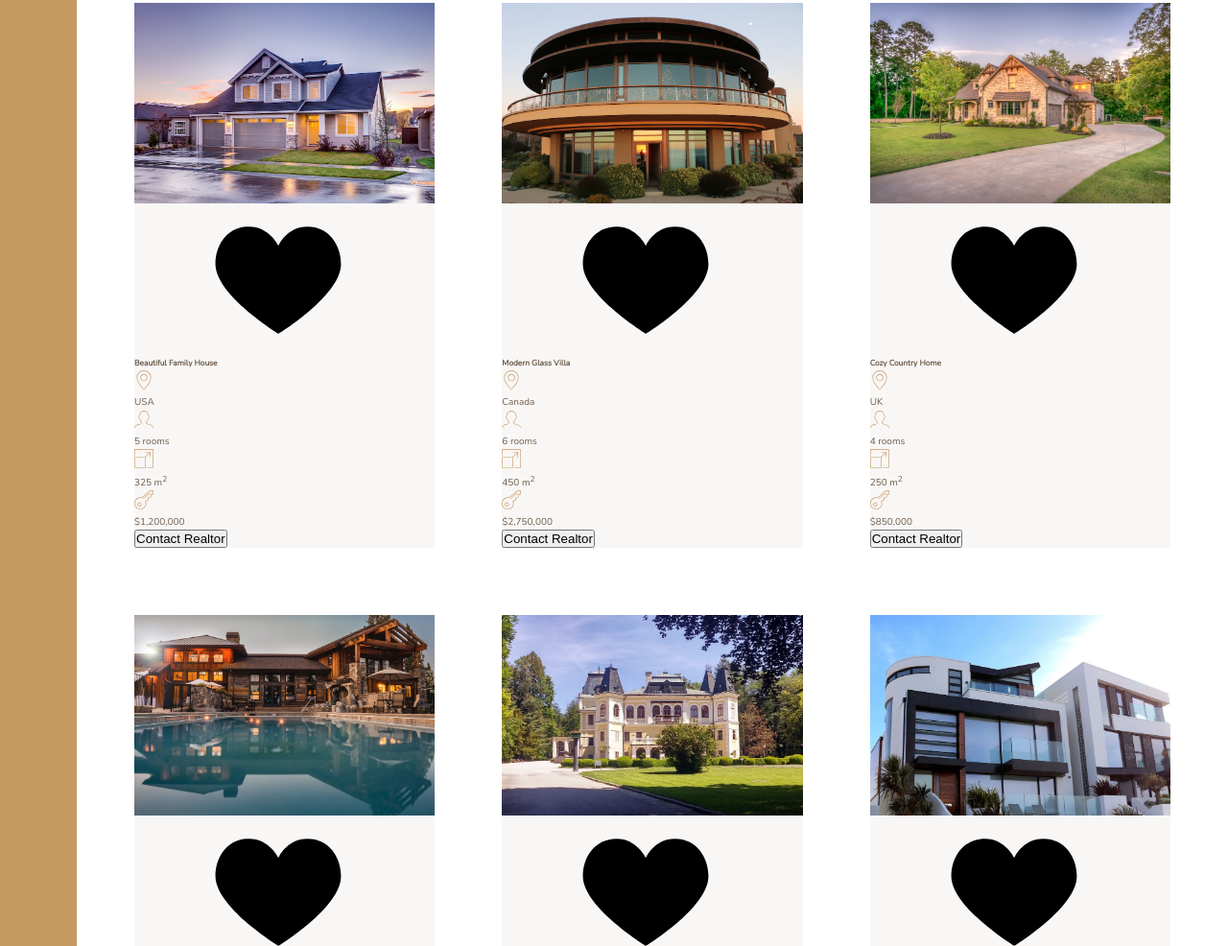
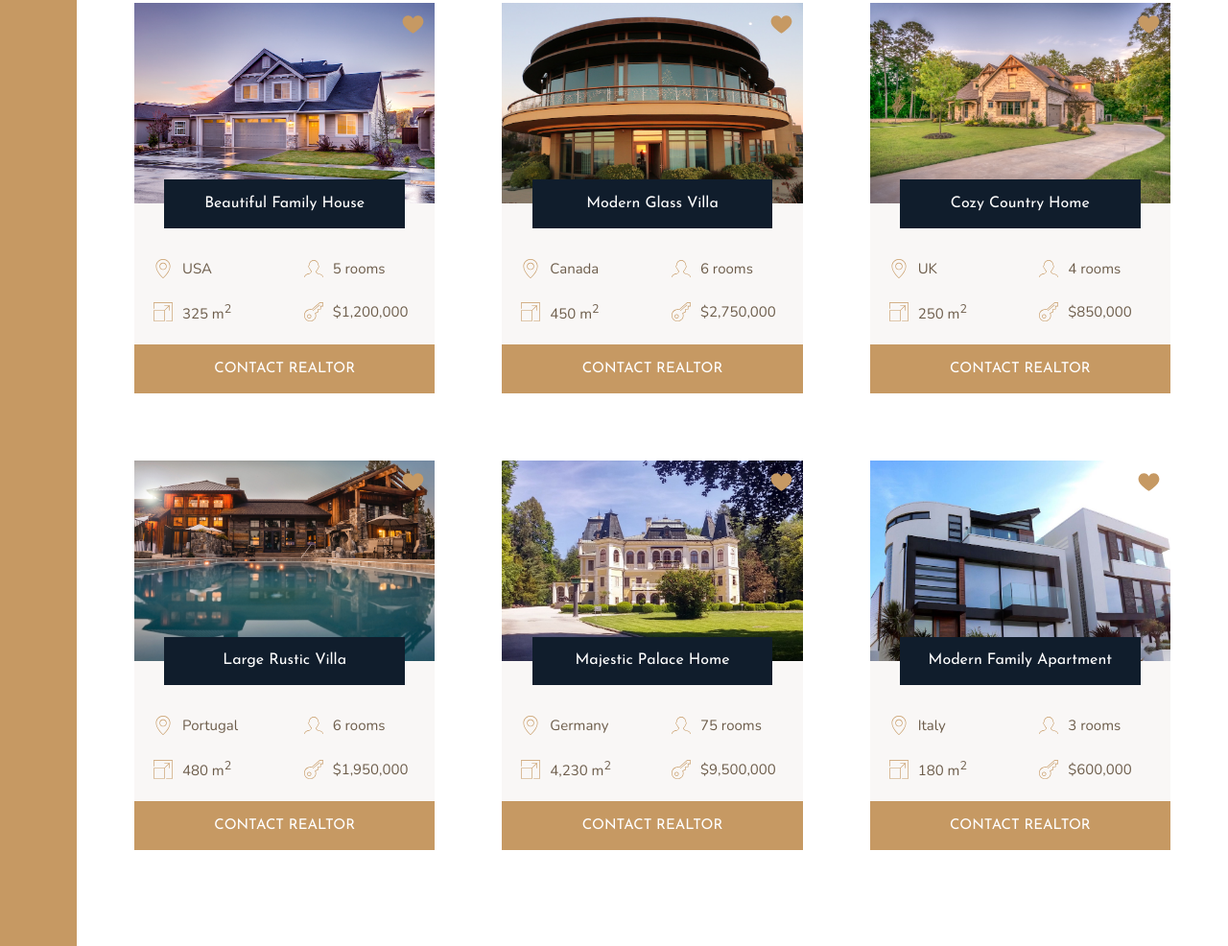
Before and after one commit to btaylor13/nexter-project, a website: page index.html in a window 1280 px wide. Shown: the part 1967-2953 px from the top of the page at 96% size. Drawn offline with nearby package versions, Linux system fonts and the light colour scheme.

Commit message:
completed styling for homes section

```diff
--- a/index.html
+++ b/index.html
@@ -143,7 +143,7 @@
           </svg>
           <p>$1,200,000</p>
         </div>
-        <button class="cta">Contact Realtor</button>
+        <button class="btn home__btn">Contact Realtor</button>
       </div>
 
       <!-- Home Card 2 -->
@@ -180,7 +180,7 @@
           </svg>
           <p>$2,750,000</p>
         </div>
-        <button class="cta">Contact Realtor</button>
+        <button class="btn home__btn">Contact Realtor</button>
       </div>
 
       <!-- Home Card 3 -->
@@ -217,7 +217,7 @@
           </svg>
           <p>$850,000</p>
         </div>
-        <button class="cta">Contact Realtor</button>
+        <button class="btn home__btn">Contact Realtor</button>
       </div>
       <!-- Home Card 4 -->
       <div class="home">
@@ -253,7 +253,7 @@
           </svg>
           <p>$1,950,000</p>
         </div>
-        <button class="cta">Contact Realtor</button>
+        <button class="btn home__btn">Contact Realtor</button>
       </div>
 
       <!-- Home card 5 -->
@@ -290,7 +290,7 @@
           </svg>
           <p>$9,500,000</p>
         </div>
-        <button class="cta">Contact Realtor</button>
+        <button class="btn home__btn">Contact Realtor</button>
       </div>
       <!-- Home card 6 -->
       <div class="home">
@@ -326,7 +326,7 @@
           </svg>
           <p>$600,000</p>
         </div>
-        <button class="cta">Contact Realtor</button>
+        <button class="btn home__btn">Contact Realtor</button>
       </div>
     </div>
     <section class="gallery">Gallery</section>
--- a/sass/_homes.scss
+++ b/sass/_homes.scss
@@ -10,24 +10,67 @@
 .home {
   background-color: $color-grey-light-1;
 
+  display: grid;
+  grid-template-columns: repeat(2, 1fr);
+
   &__img {
     width: 100%;
+    grid-row: 1 / 2;
+    grid-column: 1 / -1;
+    z-index: 1;
   }
 
   &__like {
+    grid-row: 1 / 2;
+    grid-column: 2 / 3;
+    fill: $color-primary;
+    height: 2.5rem;
+    width: 2.5rem;
+    z-index: 2;
+    justify-self: end;
+    margin: 1rem;
   }
 
   &__name {
+    grid-column: 1 / -1;
+    font-family: $font-display;
+    font-size: 1.6rem;
+    text-align: center;
+    padding: 1.25rem;
+    background-color: $color-secondary;
+    color: #fff;
+    font-weight: 400;
+    width: 80%;
+    justify-self: center;
+    margin-top: -2.5rem;
+    z-index: 4;
+    margin-bottom: 1rem;
   }
 
   &__location,
   &__rooms,
   &__area,
   &__price {
+    margin-top: 2rem;
+    font-size: 1.5rem;
+    margin-left: 2rem;
+    display: flex;
+    align-items: center;
+
     svg {
       fill: $color-primary;
       height: 2rem;
       width: 2rem;
+      margin-right: 1rem;
     }
   }
+
+  &__area,
+  &__price {
+    margin-bottom: 2rem;
+  }
+
+  &__btn {
+    grid-column: 1 / -1;
+  }
 }
```
Also changed, not shown: css/style.comp.css.
